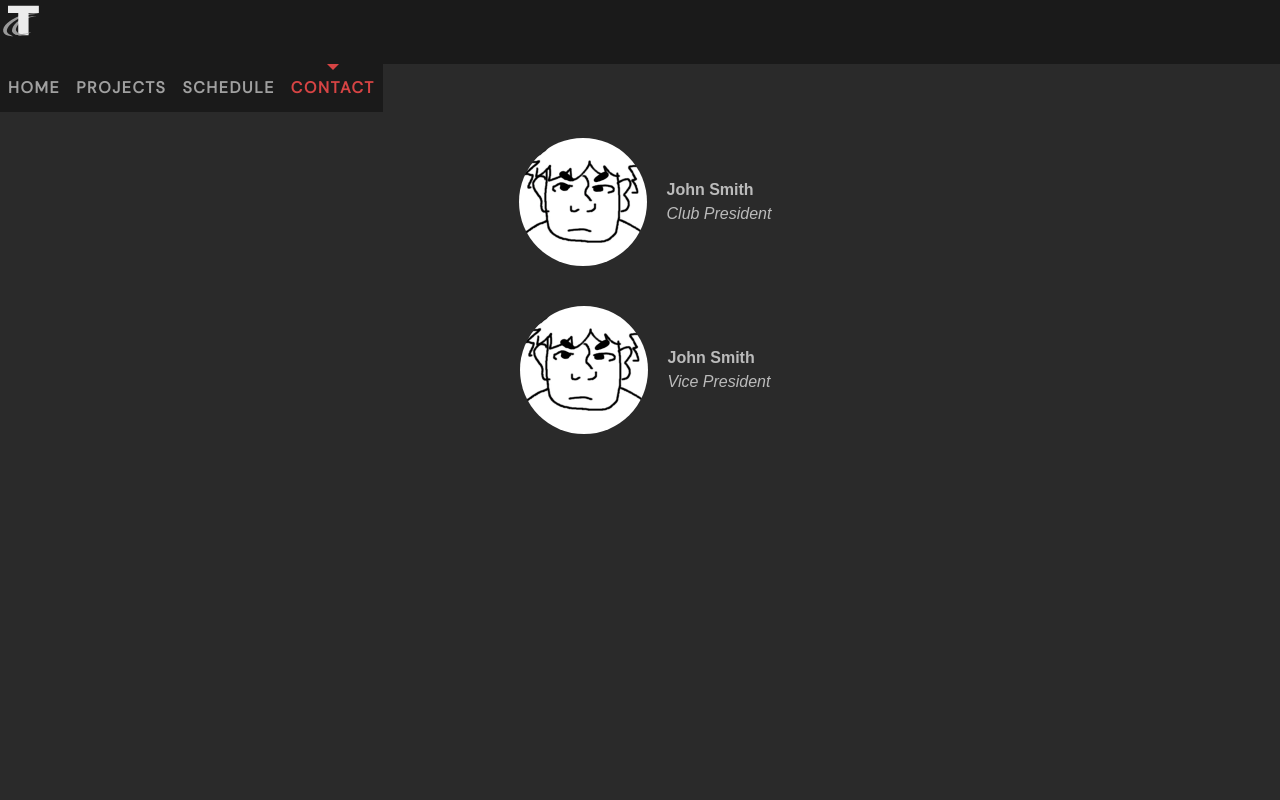
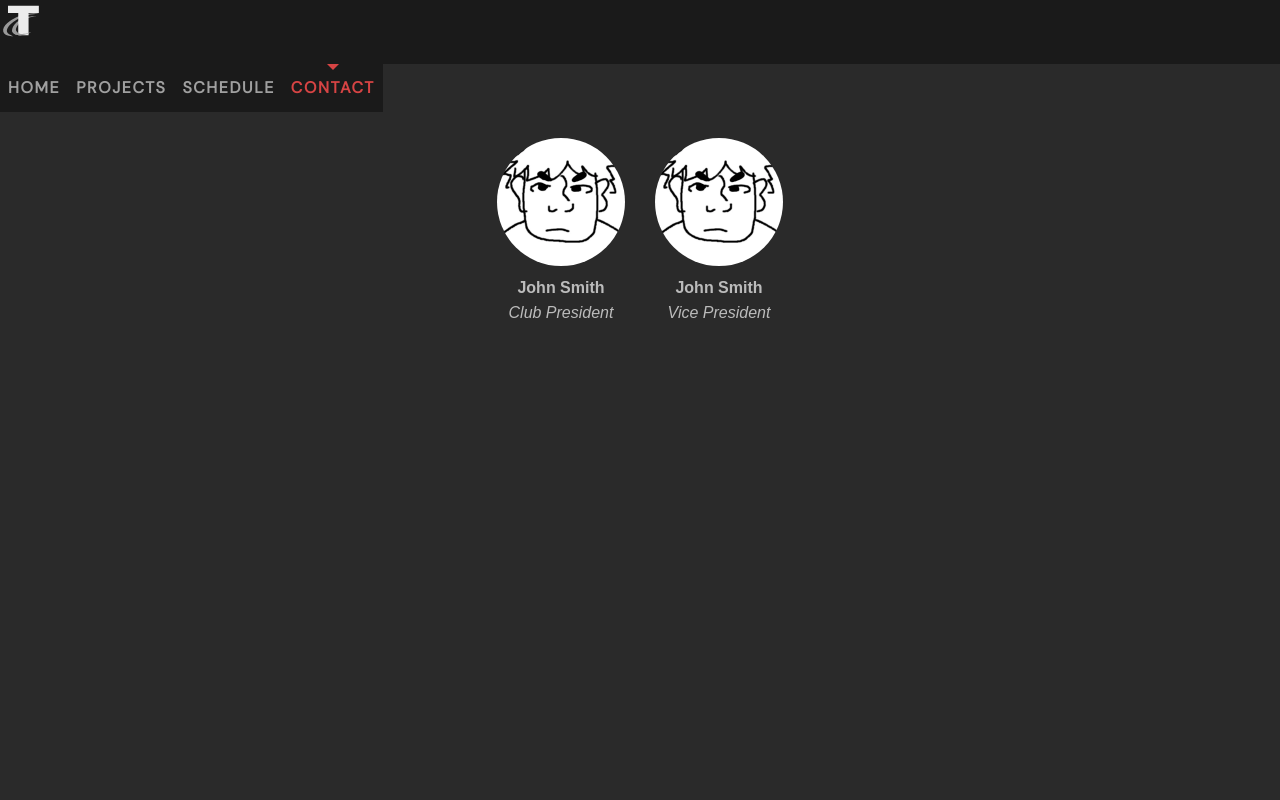
Before and after one commit to Tacoma-Community-College-CS-Club/tcc-cs-club-website, a SvelteKit app: page /contact in a window 1280 px wide. Shown: the top 800 px of the page. Built offline with nearby package versions, Linux system fonts and the light colour scheme.

Commit message:
Centered grid layout? WIP

```diff
--- a/src/routes/contact/+page.svelte
+++ b/src/routes/contact/+page.svelte
@@ -9,7 +9,9 @@
 </svelte:head>
 
 <div class="container">
-    <div class="contact-container">
+	<div class="contact-grid">
+
+		<div class="contact-item">
 			<div class="profile-picture">
 				<ProfilePicture src={test_profile_picture}/>
 			</div>
@@ -19,7 +21,7 @@
 			</ul>
 		</div>
 
-    <div class="contact-container">
+		<div class="contact-item">
 			<div class="profile-picture">
 				<ProfilePicture src={test_profile_picture}/>
 			</div>
@@ -28,24 +30,46 @@
 				<li><i>Vice President</i></li>
 			</ul>
 		</div>
+
+	</div>
 </div>
 
 <style>
     .container {
         display: flex;
-        flex-direction: column; /* Stack items vertically */
-        justify-content: top; /* Horizontally center contents */
-        align-items: center; /* Vertically center contents */
-        height: 100vh; /* Set height to full viewport height */
+        flex-direction: column;
+        justify-content: top;
+        align-items: center;
+        height: 100vh;
     }
 
-    .contact-container {
+	.contact-grid {
+        display: grid;
+        grid-template-columns: repeat(2, minmax(30px, 1fr));
+        gap: 10px;
+    }
+
+    .contact-item {
         display: flex;
-        align-items: center; /* Vertically align items */
-        margin-bottom: 20px; /* Adjust spacing between contact containers */
+        align-items: center;
+        margin-bottom: 10px;
+		flex-direction: column;
+    }
+
+	.contact-info {
+		padding: 0;
+        margin: 0;
+        list-style: none;
+        display: flex;
+        flex-direction: column;
+        align-items: center;
+	}
+
+	.contact-info li {
+		margin-bottom: 1px;
 	}
 
     .profile-picture {
-        margin-right: 10px; /* Adjust spacing between profile picture and info */
+        margin-right: 0px;
     }
 </style>
```
Lines whose indentation alone changed are shown as unchanged.
